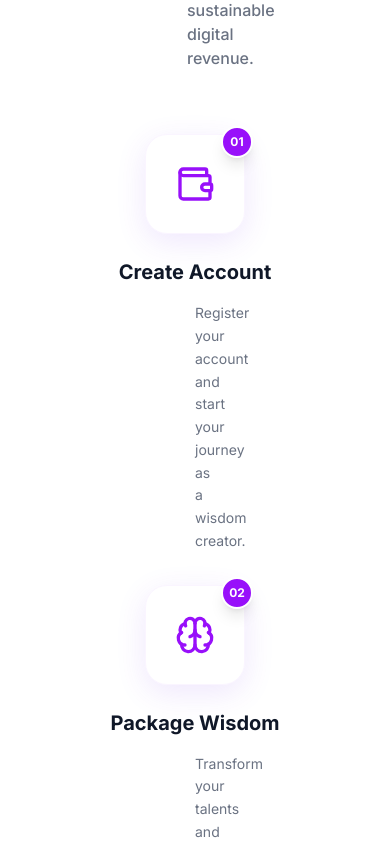
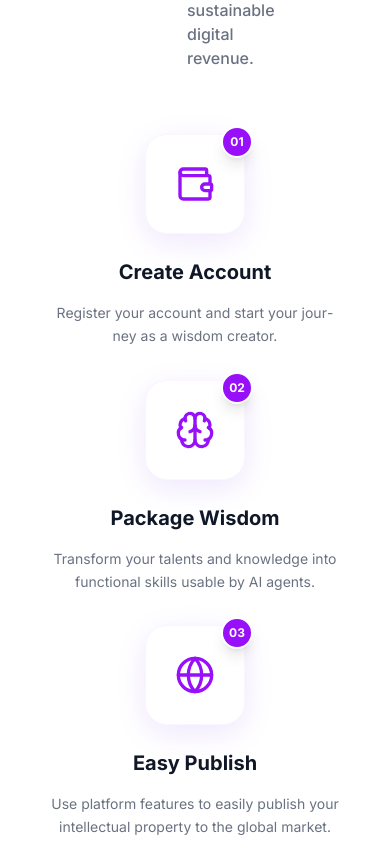
Before and after one commit to kaneliu120/myskillstore, a Next.js app in the folder apps/web/: page /en in a window 390 px wide. Shown: the part 6720-7564 px from the top of the page. Built offline with nearby package versions, Linux system fonts and the light colour scheme; no server answers.

Commit message:
fix(landing): optimize steps grid and faq layout responsiveness

```diff
--- a/apps/web/src/app/[locale]/page.tsx
+++ b/apps/web/src/app/[locale]/page.tsx
@@ -545,13 +545,13 @@ export default function HomePage() {
           </div>
 
           {/* Steps Row with Visual Connectors */}
-          <div className="grid grid-cols-1 sm:grid-cols-2 md:grid-cols-4 gap-8 md:gap-12 relative max-w-5xl mx-auto">
+          <div className="grid grid-cols-1 sm:grid-cols-2 md:grid-cols-4 gap-8 md:gap-12 relative w-full">
             {/* Desktop Horizontal Connector Line - 仅在大屏显示 */}
             <div className="hidden lg:block absolute top-[52px] left-[10%] right-[10%] h-[2px] z-0 opacity-20"
                  style={{ backgroundImage: 'linear-gradient(to right, #7c3aed 50%, transparent 50%)', backgroundSize: '12px 100%' }} />
 
             {steps.map((step, idx) => (
-              <div key={idx} className="flex flex-col items-center text-center group relative z-10 w-full px-2">
+              <div key={idx} className="flex flex-col items-center text-center group relative z-10 min-w-[200px] px-2">
                 {/* Step Icon Container */}
                 <div className="relative mb-6">
                   {/* Outer White Card-like Circle */}
@@ -566,12 +566,12 @@ export default function HomePage() {
                 </div>
 
                 {/* Title */}
-                <h3 className="text-xl font-bold text-gray-900 mb-4 group-hover:text-purple-600 transition-colors">
+                <h3 className="text-xl font-bold text-gray-900 mb-4 group-hover:text-purple-600 transition-colors hyphens-auto whitespace-normal">
                   {step.title}
                 </h3>
 
                 {/* Description */}
-                <p className="text-gray-500 text-sm leading-relaxed px-4 mx-auto max-w-xs">
+                <p className="text-gray-500 text-sm leading-relaxed px-4 mx-auto break-words hyphens-auto whitespace-normal">
                   {step.desc}
                 </p>
               </div>
@@ -622,11 +622,11 @@ export default function HomePage() {
               >
                 <button
                   onClick={() => setOpenFaq(openFaq === idx ? null : idx)}
-                  className="w-full flex items-center justify-between p-6 text-left bg-white hover:bg-gray-50 transition-colors"
+                  className="w-full grid grid-cols-[1fr_auto] items-center gap-4 p-6 text-left bg-white hover:bg-gray-50 transition-colors"
                   aria-expanded={openFaq === idx}
                 >
-                  <span className="font-semibold text-gray-900 text-lg leading-snug pr-4 w-full block">{faq.q}</span>
-                  <div className={`flex-shrink-0 w-8 h-8 rounded-full flex items-center justify-center transition-colors ml-4 ${openFaq === idx ? 'bg-purple-100' : 'bg-gray-100'}`}>
+                  <span className="font-semibold text-gray-900 text-lg leading-snug hyphens-auto whitespace-normal">{faq.q}</span>
+                  <div className={`flex-shrink-0 w-8 h-8 rounded-full flex items-center justify-center transition-colors ${openFaq === idx ? 'bg-purple-100' : 'bg-gray-100'}`}>
                     {openFaq === idx ? (
                       <Minus className="w-4 h-4 text-purple-600" />
                     ) : (
@@ -639,7 +639,7 @@ export default function HomePage() {
                     openFaq === idx ? 'max-h-96 opacity-100' : 'max-h-0 opacity-0'
                   }`}
                 >
-                  <div className="px-6 pb-6 text-gray-600 text-base leading-relaxed">
+                  <div className="px-6 pb-6 text-gray-600 text-base leading-relaxed hyphens-auto whitespace-normal">
                     {faq.a}
                   </div>
                 </div>
```
